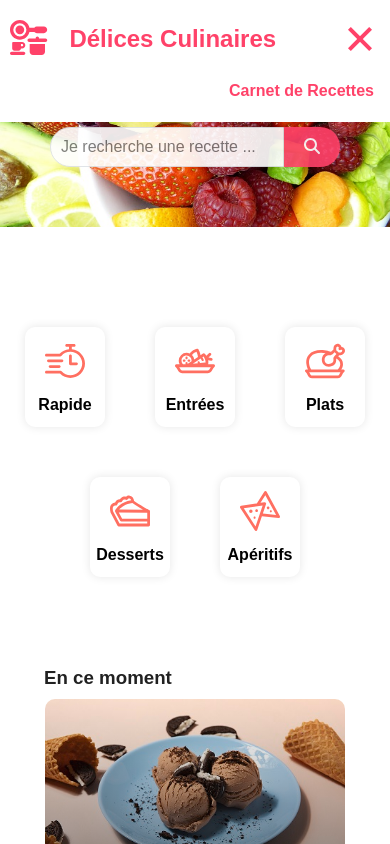
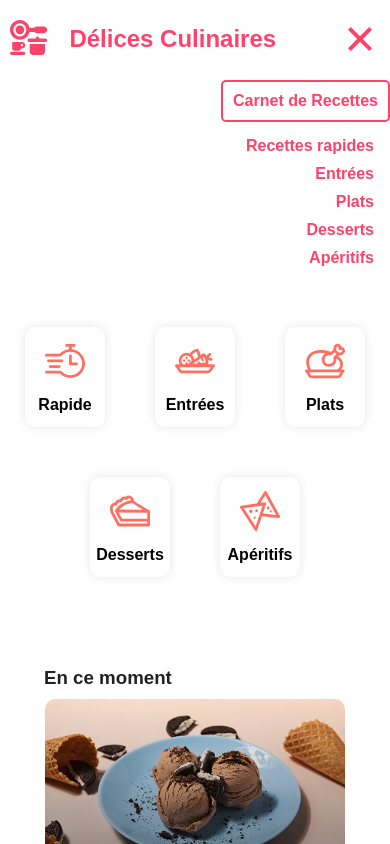
Before and after one commit to angelique31/cooking-recipes-site, a React (Vite) app: page / in a window 390 px wide. Both pictures are taken after a click on the element 360 px from the left and 38 px from the top of the page. Shown: the top 844 px of the page. Built offline with nearby package versions, Linux system fonts and the light colour scheme.

Commit message:
edit hamburger menu

```diff
--- a/src/components/HamburgerMenu/HamburgerMenu.jsx
+++ b/src/components/HamburgerMenu/HamburgerMenu.jsx
@@ -5,11 +5,38 @@ import {
   Bar,
   MobileNavMenu,
   MobileNavLink,
+  SpecialNavLink,
 } from "./HamburgerMenu.styled";
+
+const categories = [
+  "Recettes rapides",
+  "Entrées",
+  "Plats",
+  "Desserts",
+  "Apéritifs",
+];
 
 const HamburgerMenu = () => {
   const [isMenuOpen, setIsMenuOpen] = useState(false);
 
+  // return (
+  //   <>
+  //     <HamburgerMenuContainer onClick={() => setIsMenuOpen(!isMenuOpen)}>
+  //       <Icon isMenuOpen={isMenuOpen}>
+  //         <Bar />
+  //         <Bar />
+  //         <Bar />
+  //       </Icon>
+  //     </HamburgerMenuContainer>
+
+  //     {isMenuOpen && (
+  //       <MobileNavMenu>
+  //         <MobileNavLink to="/mes-recettes">Carnet de Recettes</MobileNavLink>
+  //         {/* Ajoutez d'autres liens ici si nécessaire */}
+  //       </MobileNavMenu>
+  //     )}
+  //   </>
+  // );
   return (
     <>
       <HamburgerMenuContainer onClick={() => setIsMenuOpen(!isMenuOpen)}>
@@ -22,8 +49,12 @@ const HamburgerMenu = () => {
 
       {isMenuOpen && (
         <MobileNavMenu>
-          <MobileNavLink to="/mes-recettes">Carnet de Recettes</MobileNavLink>
-          {/* Ajoutez d'autres liens ici si nécessaire */}
+          <SpecialNavLink to="/mes-recettes">Carnet de Recettes</SpecialNavLink>
+          {categories.map((category, index) => (
+            <MobileNavLink to={`/category/${category}`} key={index}>
+              {category}
+            </MobileNavLink>
+          ))}
         </MobileNavMenu>
       )}
     </>
--- a/src/components/HamburgerMenu/HamburgerMenu.styled.js
+++ b/src/components/HamburgerMenu/HamburgerMenu.styled.js
@@ -21,9 +21,13 @@ export const MobileNavMenu = styled.div`
   background-color: white;
 
   @media screen and (max-width: 600px) {
-    display: block;
+    // display: block;
     animation: ${slideInFromRight} 0.3s ease-out;
     z-index: 20;
+    margin-top: 10px;
+    display: flex;
+    flex-direction: column;
+    align-items: flex-end;
   }
 `;
 
@@ -42,7 +46,6 @@ export const HamburgerMenuContainer = styled.div`
 export const Icon = styled.div`
   position: relative;
   display: inline-block;
-
   width: 30px;
   height: 24px;
 
@@ -78,7 +81,7 @@ export const Bar = styled.div``;
 
 export const MobileNavLink = styled(Link)`
   display: block;
-  padding: 22px 16px;
+  padding: 5px 16px;
   text-decoration: none;
   text-align: right;
   color: rgb(255, 66, 105);
@@ -87,3 +90,11 @@ export const MobileNavLink = styled(Link)`
     background-color: #f1f1f1;
   }
 `;
+
+export const SpecialNavLink = styled(MobileNavLink)`
+  color: rgb(255, 66, 105);
+  border: 2px solid rgb(255, 66, 105);
+  padding: 10px;
+  margin: 10px 0;
+  border-radius: 5px;
+`;
--- a/src/components/RecipeJsonDetails/RecipeJsonDetails.jsx
+++ b/src/components/RecipeJsonDetails/RecipeJsonDetails.jsx
@@ -21,7 +21,7 @@ import { useSelector, useDispatch } from "react-redux";
 
 import { setNumberOfPeople } from "../../store/actions/recipeActions.js";
 import HeaderWithBackButton from "../HeaderWithBackButton/HeaderWithBackButton.jsx";
-
+// import CategoryCard from "../../components/RecipeCategoryMenu/CategoryCard/CategoryCard.jsx";
 const RecipeJsonDetails = ({ recipeType }) => {
   const dispatch = useDispatch();
   const { recipeId } = useParams();
@@ -104,6 +104,7 @@ const RecipeJsonDetails = ({ recipeType }) => {
   return (
     <div>
       <NavBar isRecipePage={true} />
+      {/* <CategoryCard /> */}
       <HeaderWithBackButton recipeName={recipe.name} />
       <ContentWrapper>
         <ImageInfoWrapper>
```
Also changed, not shown: src/pages/FilteredRecipesPage/FilteredRecipesPage.jsx (+0 -10 lines).
